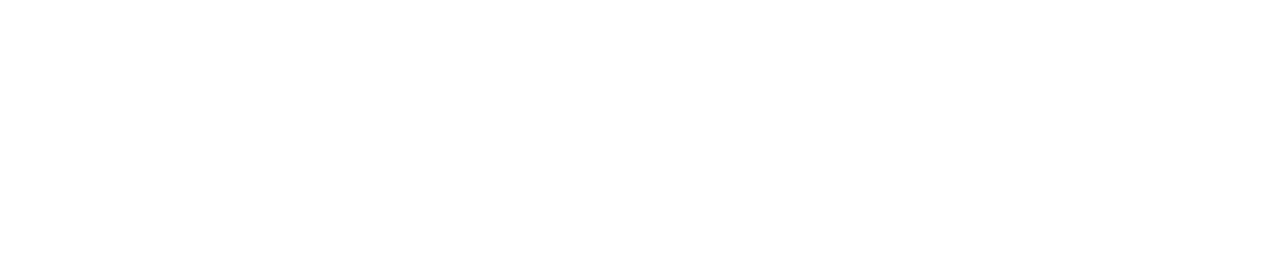
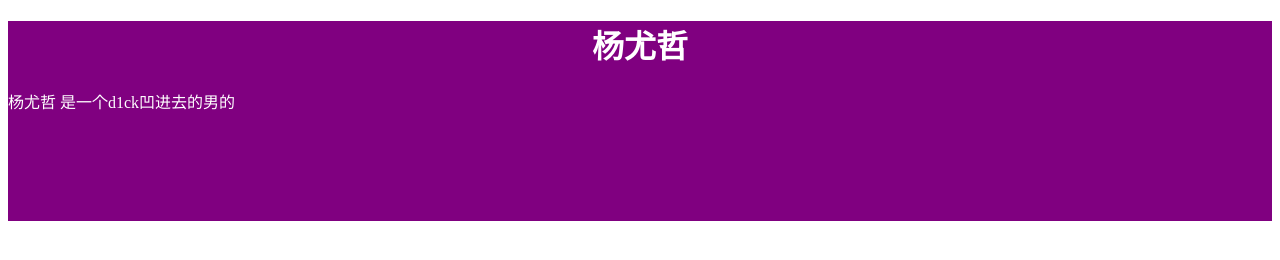
Before and after one commit to shenlingfeng233/pan, a plain HTML site: page index_2.html in a window 1280 px wide. Drawn offline with Linux system fonts and the light colour scheme.

Commit message:
Update index_2.html

```diff
--- a/index_2.html
+++ b/index_2.html
@@ -4,8 +4,21 @@
     <meta charset="UTF-8">
     <meta name="viewport" content="width=device-width, initial-scale=1.0">
     <title>[暂未完善]</title>
+    <style>
+        #head{
+            width: 100%;
+            height: 200px;
+            background-color: purple;
+            color: white;
+        }
+    </style>
+    </style>
 </head>
 <body>
+    <div id="head">
+        <h1 style="color: white;text-align: center;">杨尤哲</h1>
+        杨尤哲 是一个d1ck凹进去的男的
+    </div>
 
 </body>
 </html>
```
